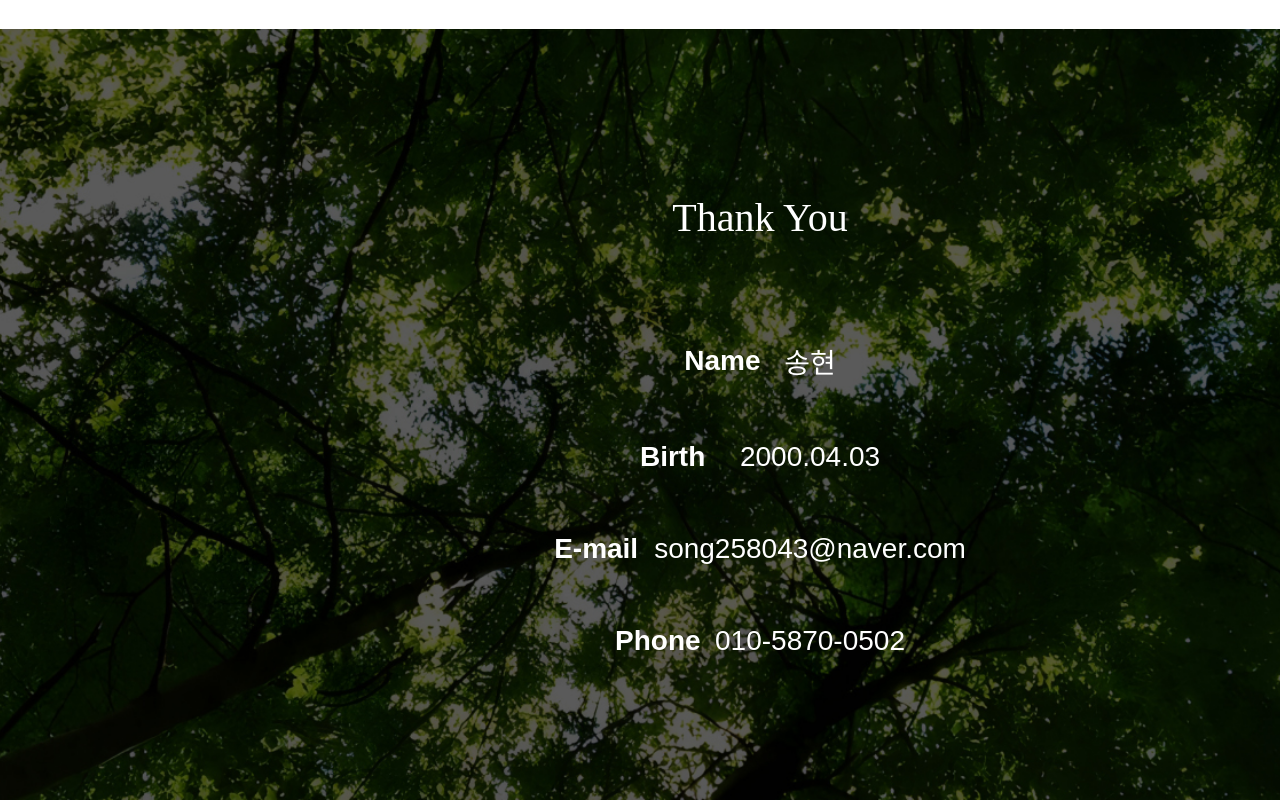
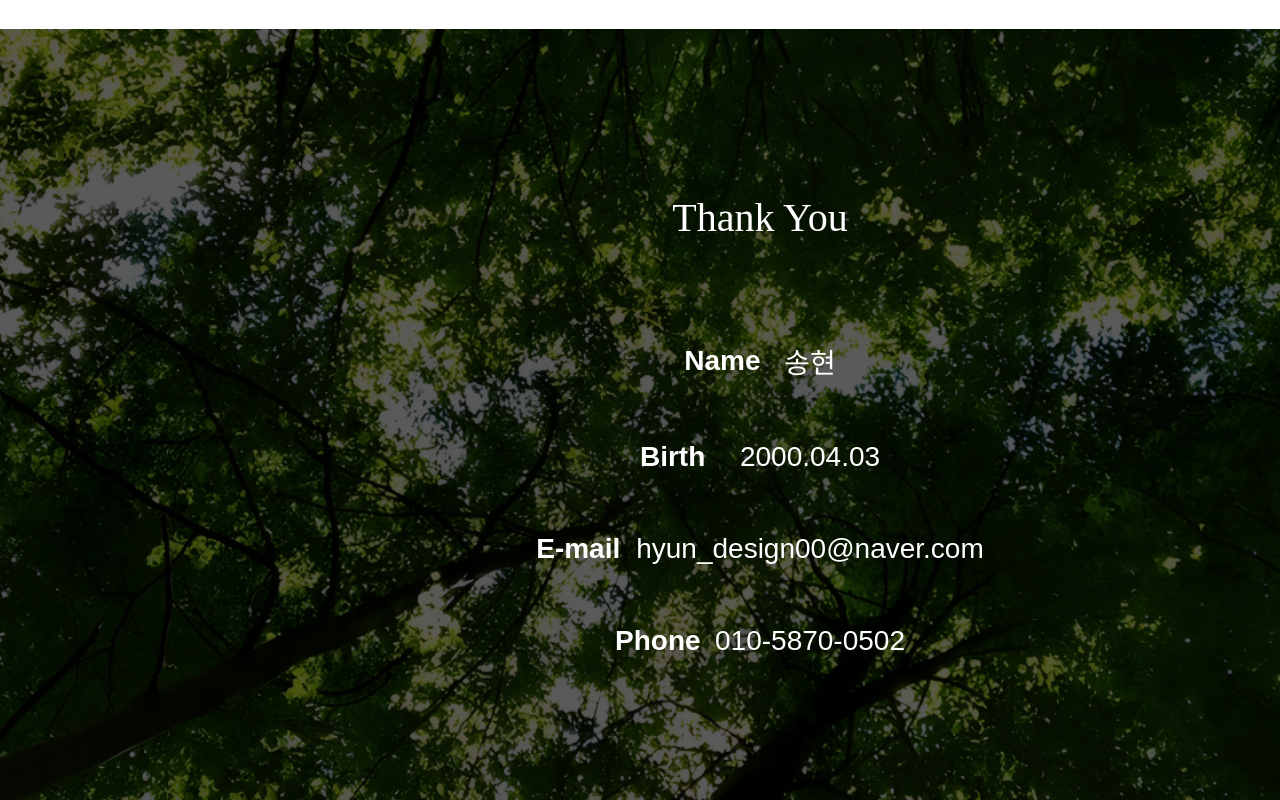
Before and after one commit to songhyun0403/portfolio, a plain HTML site: page Graphic.html in a window 1280 px wide. Shown: the part 3317-4117 px from the top of the page. Drawn offline with nearby package versions, Linux system fonts and the light colour scheme; a web font is replaced by a local one.

Commit message:
이매일 수정

```diff
--- a/Graphic.html
+++ b/Graphic.html
@@ -363,7 +363,7 @@
           </dl>
           <dl>
             <dt>E-mail</dt>
-            <dd>song258043@naver.com</dd>
+            <dd>hyun_design00@naver.com</dd>
           </dl>
           <dl>
             <dt>Phone</dt>
```
Also changed, not shown: aboutme.html (+1 -1 lines).
